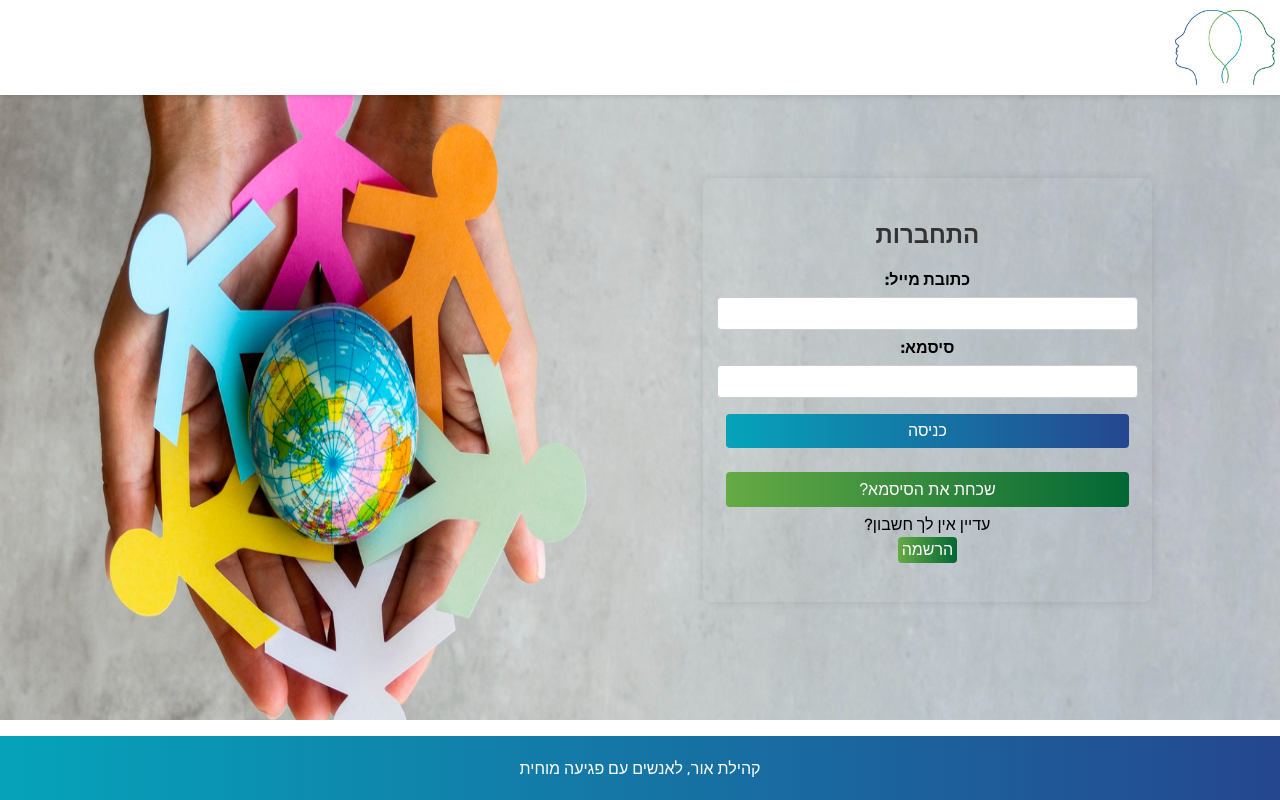
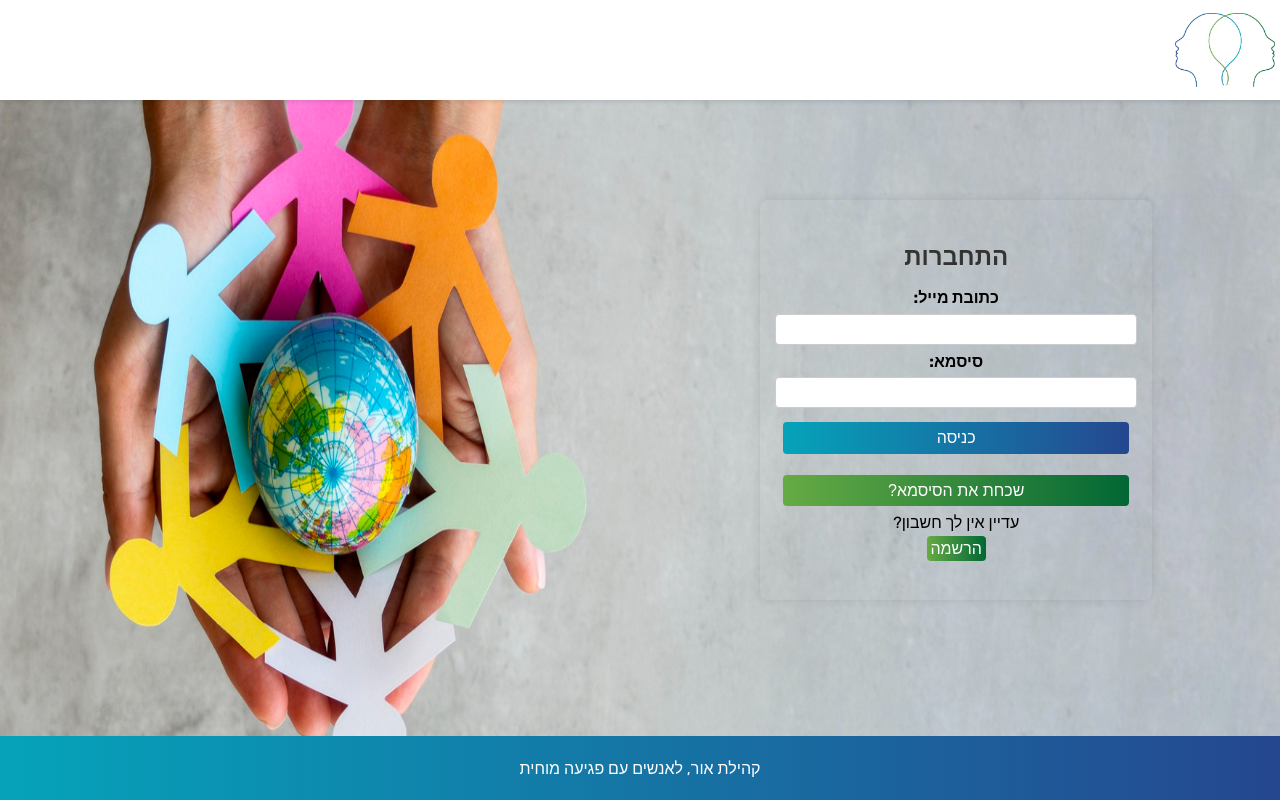
Before and after one commit to TzlilMa/Or-community-association, a React (Create React App) app in the folder my-app/: page /login in a window 1280 px wide. Built offline with nearby package versions, Linux system fonts and the light colour scheme; no server answers.

Commit message:
change login page

```diff
--- a/my-app/src/App.css
+++ b/my-app/src/App.css
@@ -12,6 +12,7 @@ body, html, #root, .App {
   position: fixed;
   top: 0;
   left: 0;
+  height: 10%;
   width: 100%;
   z-index: 9999;
   background-color: #ffffff;
@@ -20,23 +21,11 @@ body, html, #root, .App {
 
 .content {
   flex: 1;
-  margin-top: 60px; /* Adjust based on header height */
-  margin-bottom: 80px; /* Adjust based on footer height */
   overflow-y: auto;
   width: 100%;
   display: flex;
   justify-content: center;
   align-items: center;
-}
-
-.footer-wrapper {
-  position: fixed;
-  bottom: 0;
-  left: 0;
-  width: 100%;
-  z-index: 999;
-  display: flex;
-  flex-direction: column;
 }
 
 .App {
--- a/my-app/src/styles/loginPage.css
+++ b/my-app/src/styles/loginPage.css
@@ -1,10 +1,5 @@
 /* loginPage.css */
-/* Set the height of the body, html, root, and App elements to 100% and remove any default margins */
-html, body {
-  height: 100%;
-  margin: 0;
-  padding: 0;
-}
+
 
 .login-background {
   background-image: url("../assets/login_backround_cut.png");
@@ -21,7 +16,7 @@ html, body {
 
 /* Style for the login form container */
 .login-container {
-  width: 35%; /* Width set to 40% of the parent container */
+  width: 30%; /* Width set to 40% of the parent container */
   padding: 2%; /* Padding inside the container */
   box-shadow: 0 0 10px rgba(0, 0, 0, 0.1); /* Box shadow for a subtle effect */
   border-radius: 8px; /* Rounded corners */
```
